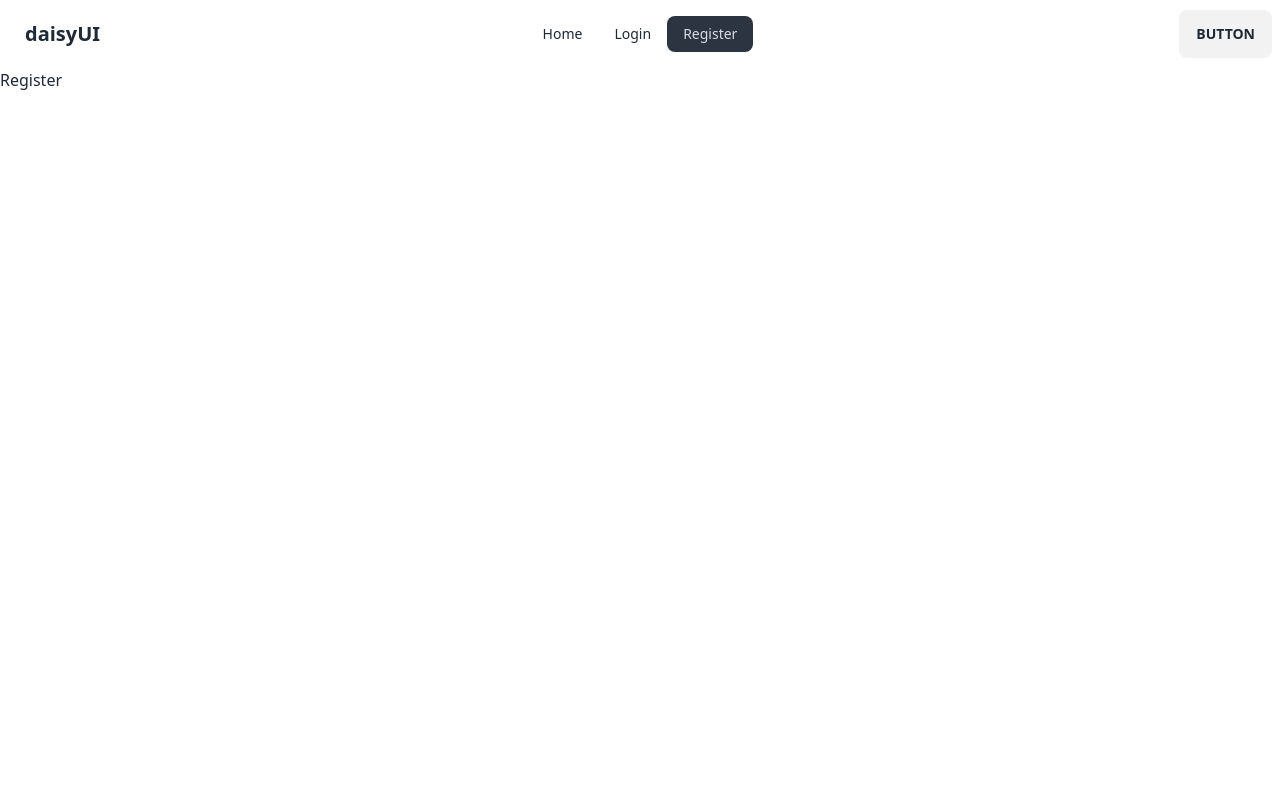
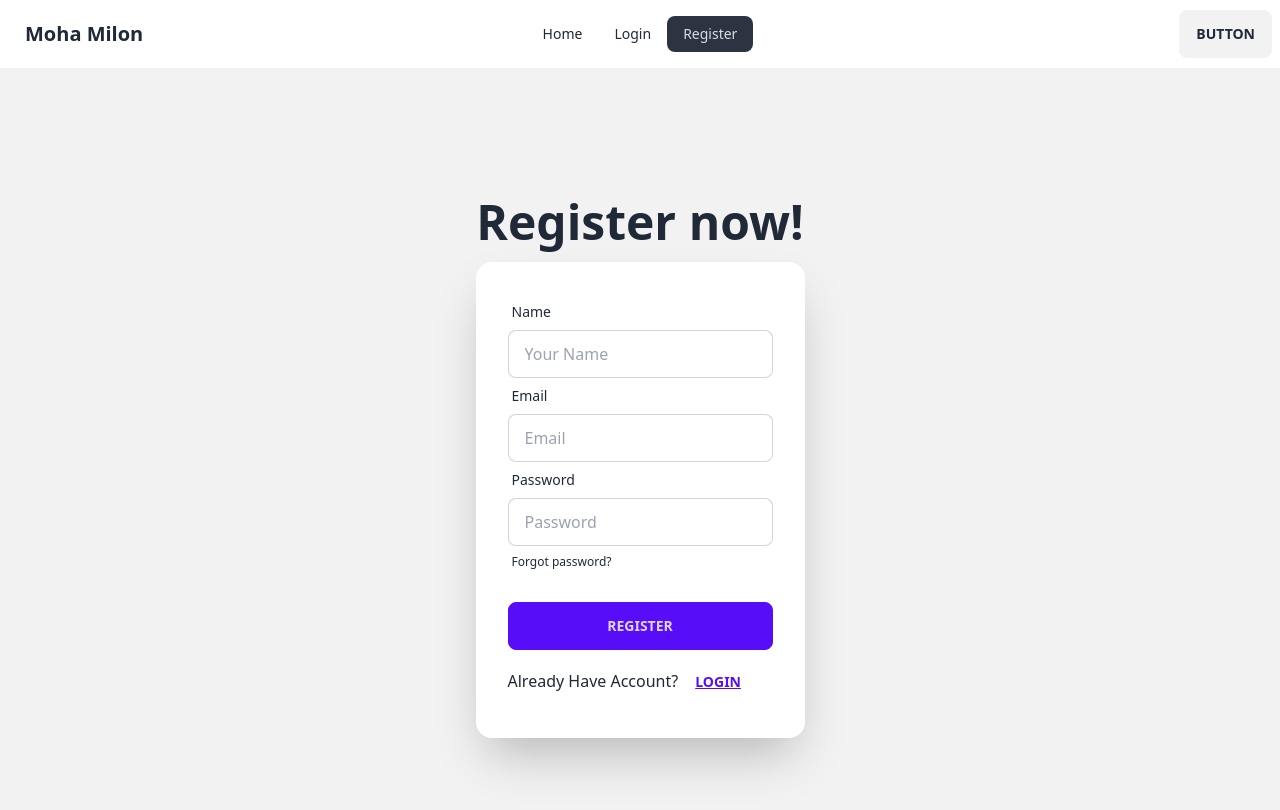
Before and after one commit to mahfuj80/auth-moha-milon-M9, a React (Vite) app: page /register in a window 1280 px wide. Shown: the top 810 px of the page. Built offline with nearby package versions, Linux system fonts and the light colour scheme.

Commit message:
Create Login and Registration Form using Daisy UI

```diff
--- a/src/components/Login.jsx
+++ b/src/components/Login.jsx
@@ -1,7 +1,65 @@
+import { Link } from 'react-router-dom';
+
 const Login = () => {
+  const handleLogin = (e) => {
+    e.preventDefault();
+    const email = e.target.email.value;
+    const password = e.target.password.value;
+    console.log(email, password);
+  };
   return (
-    <div>
-      <h3>login</h3>
+    <div className="hero min-h-screen bg-base-200">
+      <div className="hero-content flex-col">
+        <div className="text-center">
+          <h1 className="text-5xl font-bold">Login Auth now!!!!</h1>
+        </div>
+        <div className="card flex-shrink-0 w-full max-w-sm shadow-2xl bg-base-100">
+          <div className="card-body">
+            <form onSubmit={handleLogin}>
+              <div className="form-control">
+                <label className="label">
+                  <span className="label-text">Email</span>
+                </label>
+                <input
+                  type="email"
+                  name="email"
+                  placeholder="email"
+                  required
+                  className="input input-bordered"
+                />
+              </div>
+              <div className="form-control">
+                <label className="label">
+                  <span className="label-text">Password</span>
+                </label>
+                <input
+                  type="password"
+                  name="password"
+                  placeholder="password"
+                  required
+                  className="input input-bordered"
+                />
+                <label className="label">
+                  <a href="#" className="label-text-alt link link-hover">
+                    Forgot password?
+                  </a>
+                </label>
+              </div>
+              <div className="form-control mt-6">
+                <button className="btn btn-primary">Login</button>
+              </div>
+            </form>
+            {
+              <p>
+                New Here? Please
+                <Link to={'/register'}>
+                  <button className="btn btn-link">Register</button>
+                </Link>
+              </p>
+            }
+          </div>
+        </div>
+      </div>
     </div>
   );
 };
--- a/src/components/Navbar.jsx
+++ b/src/components/Navbar.jsx
@@ -41,7 +41,7 @@
             {navLinks}
           </ul>
         </div>
-        <a className="btn btn-ghost normal-case text-xl">daisyUI</a>
+        <a className="btn btn-ghost normal-case text-xl">Moha Milon</a>
       </div>
       <div className="navbar-center hidden lg:flex">
         <ul className="menu menu-horizontal px-1">{navLinks}</ul>
--- a/src/components/Register.jsx
+++ b/src/components/Register.jsx
@@ -1,7 +1,78 @@
+import { Link } from 'react-router-dom';
+
 const Register = () => {
+  const handleRegister = (e) => {
+    e.preventDefault();
+    const email = e.target.email.value;
+    const password = e.target.password.value;
+    const name = e.target.name.value;
+    console.log(email, password, name);
+  };
   return (
-    <div>
-      <h1>Register</h1>
+    <div className="hero min-h-screen bg-base-200">
+      <div className="hero-content flex-col">
+        <div className="text-center">
+          <h1 className="text-5xl font-bold">Register now!</h1>
+        </div>
+        <div className="card flex-shrink-0 w-full max-w-sm shadow-2xl bg-base-100">
+          <div className="card-body">
+            <form onSubmit={handleRegister}>
+              <div className="form-control">
+                <label className="label">
+                  <span className="label-text">Name</span>
+                </label>
+                <input
+                  type="text"
+                  name="name"
+                  placeholder="Your Name"
+                  required
+                  className="input input-bordered"
+                />
+              </div>
+              <div className="form-control">
+                <label className="label">
+                  <span className="label-text">Email</span>
+                </label>
+                <input
+                  type="email"
+                  name="email"
+                  placeholder="Email"
+                  required
+                  className="input input-bordered"
+                />
+              </div>
+              <div className="form-control">
+                <label className="label">
+                  <span className="label-text">Password</span>
+                </label>
+                <input
+                  type="password"
+                  name="password"
+                  placeholder="Password"
+                  required
+                  className="input input-bordered"
+                />
+                <label className="label">
+                  <a href="#" className="label-text-alt link link-hover">
+                    Forgot password?
+                  </a>
+                </label>
+              </div>
+              <div className="form-control mt-6">
+                <button className="btn btn-primary">Register</button>
+              </div>
+            </form>
+            {
+              <p>
+                Already Have Account?
+                <Link to={'/login'}>
+                  <button className="btn btn-link">Login</button>
+                </Link>
+              </p>
+            }
+          </div>
+        </div>
+      </div>
     </div>
   );
 };
--- /dev/null
+++ b/src/context__api.js
@@ -0,0 +1,6 @@
+/**
+ * 1. Create Context (export)
+ * 2. Provider
+ * 3. set value
+ * 4. useContext
+ */
```
